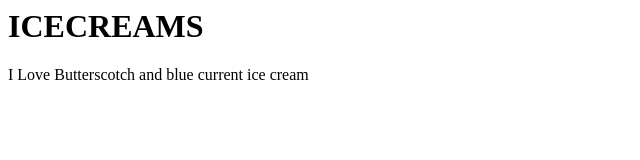
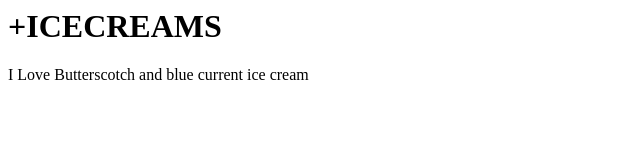
Before and after one commit to Omkar10021997/demo-fun-learn, a plain HTML site: page index.html in a window 1280 px wide. Shown: the whole page, without its empty margins (0-640 px from the left). Drawn offline with Linux system fonts and the light colour scheme.

Commit message:
added +s in h1 tag

```diff
--- a/index.html
+++ b/index.html
@@ -1,5 +1,5 @@
 <html>
 <title> This is our Website</title>
-<h1> ICECREAMS</h1>
+<h1> +ICECREAMS</h1>
 <p> I Love Butterscotch and blue current ice cream</p>
 </html>
```
